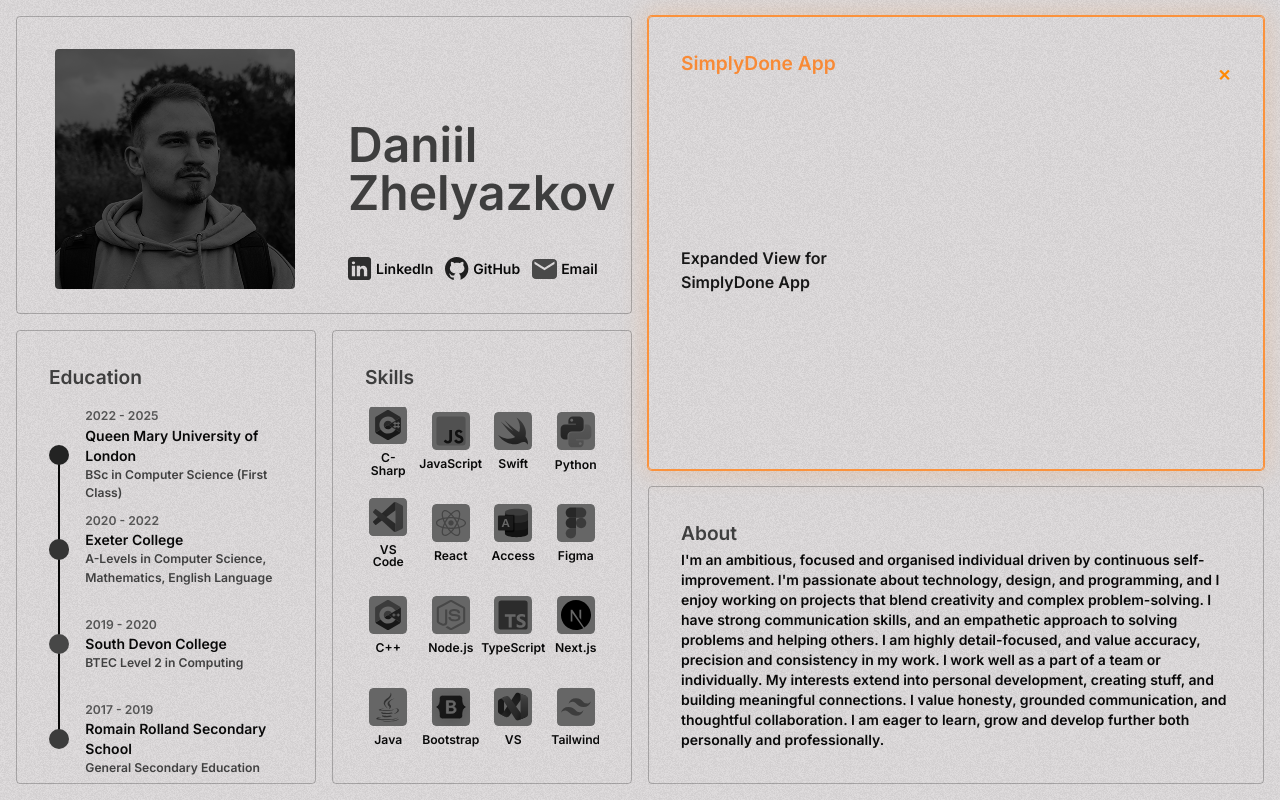
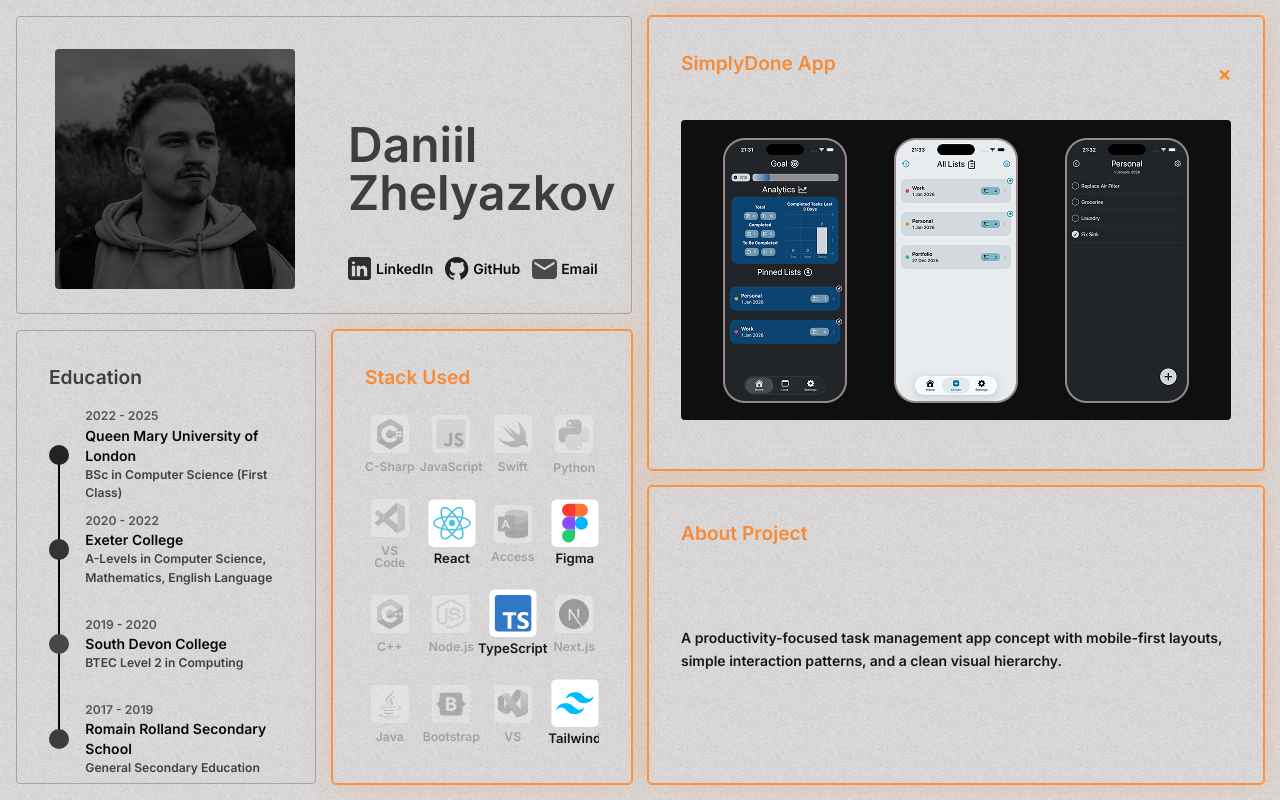
Before and after one commit to dannkis/daniil-portfolio-website, a Next.js app in the folder portfolio/: page / in a window 1280 px wide. Both pictures are taken after a click on the button "SimplyDone App". Built offline with nearby package versions, Linux system fonts and the light colour scheme.

Commit message:
Refine project and skills focus animations

```diff
--- a/portfolio/app/page.tsx
+++ b/portfolio/app/page.tsx
@@ -5,17 +5,40 @@ import ContactsSection from "@/components/sections/ContactsSection";
 import EducationSection from "@/components/sections/EducationSection";
 import ProjectsSection from "@/components/sections/ProjectsSection";
 import SkillsSection from "@/components/sections/SkillsSection";
-import { type FocusedWindow, getFocusWindowProps } from "@/lib/focusWindow";
+import { projects } from "@/lib/content";
+import { type FocusedWindows, getFocusWindowProps } from "@/lib/focusWindow";
+
+type ProjectID = (typeof projects)[number]["id"];
 
 export default function Home() {
-  const [focusedWindow, setFocusedWindow] = useState<FocusedWindow | null>(
+  const [focusedWindows, setFocusedWindows] = useState<FocusedWindows | null>(
     null,
   );
+  const [selectedProjectID, setSelectedProjectID] = useState<ProjectID | null>(
+    null,
+  );
+  const selectedProject = projects.find(
+    (project) => project.id === selectedProjectID,
+  );
+
+  function focusProject(projectID: ProjectID) {
+    setSelectedProjectID(projectID);
+    setFocusedWindows(["projects", "skills", "about"]);
+  }
+
+  function clearProjectFocus() {
+    setSelectedProjectID(null);
+    setFocusedWindows(null);
+  }
+
+  function setSkillsFocus(focused: boolean) {
+    setFocusedWindows(focused ? ["skills"] : null);
+  }
 
   return (
     <main
       className={`h-screen min-h-200 p-4 transition-all duration-500 ${
-        focusedWindow ? "focus-window-open" : ""
+        focusedWindows ? "focus-window-open" : ""
       }`}
     >
       <div className="h-full grid-cols-4 grid-rows-5 gap-4 lg:grid">
@@ -23,7 +46,7 @@ export default function Home() {
           {...getFocusWindowProps(
             "col-span-2 row-span-2 grid grid-cols-2 gap-12",
             "contacts",
-            focusedWindow,
+            focusedWindows,
           )}
           id="contacts"
         >
@@ -34,21 +57,21 @@ export default function Home() {
           {...getFocusWindowProps(
             "col-span-2 row-span-3",
             "projects",
-            focusedWindow,
+            focusedWindows,
           )}
           id="projects"
         >
           <div className="box-subcontainer flex flex-col">
             <ProjectsSection
-              onFocusChange={(focused) =>
-                setFocusedWindow(focused ? "projects" : null)
-              }
+              selectedProject={selectedProject}
+              onProjectSelect={focusProject}
+              onProjectClose={clearProjectFocus}
             />
           </div>
         </div>
 
         <div
-          {...getFocusWindowProps("row-span-3", "education", focusedWindow)}
+          {...getFocusWindowProps("row-span-3", "education", focusedWindows)}
           id="education"
         >
           <div className="box-subcontainer flex flex-col">
@@ -57,14 +80,13 @@ export default function Home() {
         </div>
 
         <div
-          {...getFocusWindowProps("row-span-3", "skills", focusedWindow)}
+          {...getFocusWindowProps("row-span-3", "skills", focusedWindows)}
           id="skills"
         >
           <div className="box-subcontainer flex flex-col">
             <SkillsSection
-              onFocusChange={(focused) =>
-                setFocusedWindow(focused ? "skills" : null)
-              }
+              stackSkillIDs={selectedProject?.skills}
+              onFocusChange={setSkillsFocus}
             />
           </div>
         </div>
@@ -73,12 +95,12 @@ export default function Home() {
           {...getFocusWindowProps(
             "col-span-2 row-span-2",
             "about",
-            focusedWindow,
+            focusedWindows,
           )}
           id="about"
         >
           <div className="box-subcontainer flex flex-col">
-            <AboutSection />
+            <AboutSection project={selectedProject} />
           </div>
         </div>
       </div>
--- a/portfolio/components/sections/AboutSection.tsx
+++ b/portfolio/components/sections/AboutSection.tsx
@@ -1,10 +1,16 @@
-import { about } from "@/lib/content";
+import { about, type Project } from "@/lib/content";
 
-export default function AboutSection() {
+interface Props {
+  project?: Project;
+}
+
+export default function AboutSection({ project }: Props) {
   return (
     <>
-      <h1>About</h1>
-      <p className="flex h-full items-center text-sm">{about.text}</p>
+      <h1>{project ? "About Project" : "About"}</h1>
+      <p className="flex h-full items-center text-sm leading-relaxed">
+        {project ? project.description : about.text}
+      </p>
     </>
   );
 }
--- a/portfolio/components/sections/ProjectsSection.tsx
+++ b/portfolio/components/sections/ProjectsSection.tsx
@@ -1,30 +1,20 @@
 "use client";
-import { useState } from "react";
-import { motion, AnimatePresence } from "framer-motion";
-import { projects } from "@/lib/content";
+import { motion, AnimatePresence, LayoutGroup } from "framer-motion";
+import { projects, type Project } from "@/lib/content";
 
 type ProjectID = (typeof projects)[number]["id"];
 
 interface Props {
-  onFocusChange?: (focused: boolean) => void;
+  selectedProject?: Project;
+  onProjectSelect: (id: ProjectID) => void;
+  onProjectClose: () => void;
 }
 
-export default function ProjectsSection({ onFocusChange }: Props) {
-  const [expandedProjectID, setExpandedProjectID] = useState<ProjectID | null>(
-    null,
-  );
-  const expandedProject = projects.find((p) => p.id === expandedProjectID);
-
-  function expand(id: ProjectID) {
-    setExpandedProjectID(id);
-    onFocusChange?.(true);
-  }
-
-  function collapse() {
-    setExpandedProjectID(null);
-    onFocusChange?.(false);
-  }
-
+export default function ProjectsSection({
+  selectedProject,
+  onProjectSelect,
+  onProjectClose,
+}: Props) {
   return (
     <>
       <div className="flex justify-between">
@@ -33,14 +23,14 @@ export default function ProjectsSection({ onFocusChange }: Props) {
           layout
           transition={{ type: "spring", stiffness: 300, damping: 30 }}
         >
-          {expandedProject ? expandedProject.name : "Projects"}
+          {selectedProject ? selectedProject.name : "Projects"}
         </motion.h1>
         <AnimatePresence>
-          {expandedProject && (
+          {selectedProject && (
             <motion.button
               className="text-orange-400 hover:cursor-pointer"
               type="button"
-              onClick={collapse}
+              onClick={onProjectClose}
               initial={{ opacity: 0, scale: 0.8 }}
               animate={{ opacity: 1, scale: 1 }}
               exit={{ opacity: 0, scale: 0.8 }}
@@ -52,26 +42,19 @@ export default function ProjectsSection({ onFocusChange }: Props) {
         </AnimatePresence>
       </div>
 
-      <div className="grid h-full grid-cols-3 items-center gap-x-6 gap-y-10 overflow-auto">
-        <AnimatePresence mode="wait">
-          {expandedProject ? (
-            <motion.div
-              key="expanded"
-              initial={{ opacity: 0, y: 16 }}
-              animate={{ opacity: 1, y: 0 }}
-              exit={{ opacity: 0, y: 16 }}
-              transition={{ type: "spring", stiffness: 260, damping: 24 }}
+      <LayoutGroup id="projects-section">
+        <div className="relative h-full overflow-hidden">
+          <div
+            className={`grid h-full grid-cols-3 items-center gap-x-6 gap-y-10 transition-opacity duration-150 ${
+              selectedProject ? "pointer-events-none opacity-0" : "opacity-100"
+            }`}
           >
-              Expanded View for {expandedProject.name}
-            </motion.div>
-          ) : (
-            <>
             {projects.map((project, i) => (
               <motion.button
                 key={project.id}
                 type="button"
                 className="flex flex-col items-center hover:cursor-pointer"
-                  onClick={() => expand(project.id)}
+                onClick={() => onProjectSelect(project.id)}
                 initial={{ opacity: 0, y: 12 }}
                 animate={{ opacity: 1, y: 0 }}
                 exit={{ opacity: 0, y: 12 }}
@@ -83,7 +66,24 @@ export default function ProjectsSection({ onFocusChange }: Props) {
                 }}
                 whileTap={{ scale: 0.97 }}
               >
-                  <div className="overflow-hidden rounded-md">
+                {selectedProject?.id === project.id ? (
+                  <div className="overflow-hidden rounded-md opacity-0">
+                    <img
+                      src={project.image.src}
+                      alt={project.image.alt}
+                      draggable={false}
+                    />
+                  </div>
+                ) : (
+                  <motion.div
+                    className="overflow-hidden rounded-md"
+                    layoutId={`project-frame-${project.id}`}
+                    transition={{
+                      type: "spring",
+                      stiffness: 260,
+                      damping: 26,
+                    }}
+                  >
                     <motion.img
                       src={project.image.src}
                       alt={project.image.alt}
@@ -95,14 +95,36 @@ export default function ProjectsSection({ onFocusChange }: Props) {
                         damping: 24,
                       }}
                     />
-                  </div>
+                  </motion.div>
+                )}
                 <p className="subheading">{project.name}</p>
               </motion.button>
             ))}
-            </>
+          </div>
+
+          <AnimatePresence initial={false}>
+            {selectedProject && (
+              <motion.div
+                key={selectedProject.id}
+                className="absolute inset-0 flex items-center justify-center overflow-hidden rounded-md"
+                layoutId={`project-frame-${selectedProject.id}`}
+                initial={{ opacity: 0.96 }}
+                animate={{ opacity: 1 }}
+                exit={{ opacity: 0.96 }}
+                transition={{ type: "spring", stiffness: 260, damping: 26 }}
+              >
+                <motion.img
+                  className="max-h-full w-full object-contain"
+                  src={selectedProject.image.src}
+                  alt={selectedProject.image.alt}
+                  draggable={false}
+                  transition={{ type: "spring", stiffness: 260, damping: 26 }}
+                />
+              </motion.div>
             )}
           </AnimatePresence>
         </div>
+      </LayoutGroup>
     </>
   );
 }
--- a/portfolio/components/sections/SkillsSection.tsx
+++ b/portfolio/components/sections/SkillsSection.tsx
@@ -6,21 +6,29 @@ import { skills } from "@/lib/content";
 type SkillID = (typeof skills)[number]["id"];
 
 interface Props {
+  stackSkillIDs?: readonly string[];
   onFocusChange?: (focused: boolean) => void;
 }
 
-export default function SkillsSection({ onFocusChange }: Props) {
+export default function SkillsSection({ stackSkillIDs, onFocusChange }: Props) {
   const [expandedSkillID, setExpandedSkillID] = useState<SkillID | null>(null);
   const expandedSkill = skills.find((skill) => skill.id === expandedSkillID);
+  const stackSkillIDSet = new Set(stackSkillIDs);
+  const isStackMode = stackSkillIDs !== undefined;
+  const activeExpandedSkill = expandedSkill;
 
   function expand(id: SkillID) {
     setExpandedSkillID(id);
+    if (!isStackMode) {
       onFocusChange?.(true);
+    }
   }
 
   function collapse() {
     setExpandedSkillID(null);
+    if (!isStackMode) {
       onFocusChange?.(false);
+    }
   }
 
   return (
@@ -31,10 +39,14 @@ export default function SkillsSection({ onFocusChange }: Props) {
           layout
           transition={{ type: "spring", stiffness: 300, damping: 30 }}
         >
-          {expandedSkill ? expandedSkill.name : "Skills"}
+          {activeExpandedSkill
+            ? activeExpandedSkill.name
+            : isStackMode
+              ? "Stack Used"
+              : "Skills"}
         </motion.h1>
         <AnimatePresence>
-          {expandedSkill && (
+          {activeExpandedSkill && (
             <motion.button
               className="text-orange-400 hover:cursor-pointer"
               type="button"
@@ -50,9 +62,9 @@ export default function SkillsSection({ onFocusChange }: Props) {
         </AnimatePresence>
       </div>
 
-      <div className="grid h-full grid-cols-4 grid-rows-4 items-center gap-x-4 gap-y-6 overflow-auto">
+      <div className="grid h-full grid-cols-4 grid-rows-4 items-center gap-x-3 gap-y-4 overflow-hidden">
         <AnimatePresence mode="wait">
-          {expandedSkill ? (
+          {activeExpandedSkill ? (
             <motion.div
               key="expanded"
               className="col-span-4 row-span-4 flex h-full flex-col items-center justify-center gap-4 text-center"
@@ -63,22 +75,22 @@ export default function SkillsSection({ onFocusChange }: Props) {
             >
               <motion.img
                 className="w-[clamp(3rem,7vw,5rem)] object-contain"
-                src={expandedSkill.image.src}
-                alt={expandedSkill.image.alt}
+                src={activeExpandedSkill.image.src}
+                alt={activeExpandedSkill.image.alt}
                 draggable={false}
                 initial={{ opacity: 0, scale: 0.92 }}
                 animate={{ opacity: 1, scale: 1 }}
                 transition={{ type: "spring", stiffness: 300, damping: 24 }}
               />
               <p className="text-sm leading-relaxed">
-                {expandedSkill.description ??
+                {activeExpandedSkill.description ??
                   "Add a description for this skill in content/skills.json."}
               </p>
-              {expandedSkill.certificateImage ? (
+              {activeExpandedSkill.certificateImage ? (
                 <motion.img
                   className="max-h-40 w-full object-contain"
-                  src={expandedSkill.certificateImage.src}
-                  alt={expandedSkill.certificateImage.alt}
+                  src={activeExpandedSkill.certificateImage.src}
+                  alt={activeExpandedSkill.certificateImage.alt}
                   draggable={false}
                   initial={{ opacity: 0, y: 12 }}
                   animate={{ opacity: 1, y: 0 }}
@@ -92,29 +104,21 @@ export default function SkillsSection({ onFocusChange }: Props) {
             </motion.div>
           ) : (
             <>
-              {skills.map((skill, i) => (
-                <motion.button
-                  key={skill.id}
-                  type="button"
-                  className="flex flex-col items-center justify-center gap-2 hover:cursor-pointer"
-                  onClick={() => expand(skill.id)}
-                  initial={{ opacity: 0, y: 12 }}
-                  animate={{ opacity: 1, y: 0 }}
-                  exit={{ opacity: 0, y: 12 }}
-                  transition={{
-                    delay: i * 0.05,
-                    type: "spring",
-                    stiffness: 260,
-                    damping: 24,
-                  }}
-                  whileTap={{ scale: 0.97 }}
-                >
+              {skills.map((skill, i) => {
+                const isHighlighted =
+                  !isStackMode || stackSkillIDSet.has(skill.id);
+                const isClickable = !isStackMode || isHighlighted;
+                const skillContent = (
+                  <>
                     <motion.img
                       className="w-[clamp(1.5rem,3vw,3rem)] object-contain"
                       src={skill.image.src}
                       alt={skill.image.alt}
                       draggable={false}
-                    whileHover={{ scale: 1.04 }}
+                      animate={{
+                        scale: isStackMode && isHighlighted ? 1.16 : 1,
+                      }}
+                      whileHover={isStackMode ? undefined : { scale: 1.04 }}
                       transition={{
                         type: "spring",
                         stiffness: 300,
@@ -124,8 +128,46 @@ export default function SkillsSection({ onFocusChange }: Props) {
                     <p className="subheading text-center leading-none">
                       {skill.name}
                     </p>
+                  </>
+                );
+
+                const itemClassName = `flex min-w-0 flex-col items-center justify-center gap-2 rounded-md text-center transition-[filter,color] ${
+                  isHighlighted ? "" : "grayscale"
+                }`;
+
+                const motionProps = {
+                  initial: { opacity: 0, y: 12 },
+                  animate: {
+                    opacity: isHighlighted ? 1 : 0.28,
+                    y: 0,
+                    scale: isStackMode && isHighlighted ? 1.08 : 1,
+                  },
+                  exit: { opacity: 0, y: 12 },
+                  transition: {
+                    delay: i * 0.035,
+                    type: "spring" as const,
+                    stiffness: 260,
+                    damping: 24,
+                  },
+                };
+
+                return (
+                  <motion.button
+                    key={skill.id}
+                    type="button"
+                    className={`${itemClassName} ${
+                      isClickable ? "hover:cursor-pointer" : ""
+                    }`}
+                    disabled={!isClickable}
+                    aria-disabled={!isClickable}
+                    onClick={isClickable ? () => expand(skill.id) : undefined}
+                    whileTap={isClickable ? { scale: 0.97 } : undefined}
+                    {...motionProps}
+                  >
+                    {skillContent}
                   </motion.button>
-              ))}
+                );
+              })}
             </>
           )}
         </AnimatePresence>
--- a/portfolio/content/projects.json
+++ b/portfolio/content/projects.json
@@ -2,11 +2,12 @@
   {
     "id": "simplydone",
     "name": "SimplyDone App",
-    "description": "description",
+    "description": "A productivity-focused task management app concept with mobile-first layouts, simple interaction patterns, and a clean visual hierarchy.",
     "image": {
       "src": "/images/projects/simplydone.png",
       "alt": "An image showing three different = mobile views of the SimplyDone application."
     },
+    "skills": ["react", "typescript", "figma", "tailwind"],
     "links": {
       "website": "",
       "repository": "",
@@ -16,11 +17,12 @@
   {
     "id": "skillfindr",
     "name": "IBM SkillFindr",
-    "description": "description",
+    "description": "A skill discovery and matching concept built around making technical strengths easier to search, compare, and present.",
     "image": {
       "src": "/images/projects/skillfindr.png",
       "alt": ""
     },
+    "skills": ["next", "react", "typescript", "node", "figma"],
     "links": {
       "website": "",
       "repository": "",
@@ -30,11 +32,12 @@
   {
     "id": "rotamaker",
     "name": "RotaMaker 4",
-    "description": "description",
+    "description": "A rota planning tool focused on clearer scheduling flows, structured data handling, and practical automation for recurring staff planning tasks.",
     "image": {
       "src": "/images/projects/rotamaker.png",
       "alt": ""
     },
+    "skills": ["c-sharp", "access", "visual-studio", "bootstrap"],
     "links": {
       "website": "",
       "repository": "",
--- a/portfolio/lib/content/index.ts
+++ b/portfolio/lib/content/index.ts
@@ -2,13 +2,16 @@ import aboutContent from "@/content/about.json";
 import projectsContent from "@/content/projects.json";
 import skillsContent from "@/content/skills.json";
 import {
+  assertProjectSkillReferences,
   defineAboutContent,
   defineProjectsContent,
   defineSkillsContent,
 } from "@/lib/content/schema";
 
 export const about = defineAboutContent(aboutContent);
+export const skills = defineSkillsContent(skillsContent);
 export const projects = defineProjectsContent(projectsContent);
-export const skills = defineSkillsContent(skillsContent);
+
+assertProjectSkillReferences(projects, skills);
 
 export type { AboutContent, ImageRef, Project, Skill } from "@/types/content";
--- a/portfolio/lib/content/schema.ts
+++ b/portfolio/lib/content/schema.ts
@@ -23,6 +23,18 @@ function assertOptionalString(
 ): asserts value is string | undefined {
   if (value !== undefined && typeof value !== "string") {
     throw new Error(`Invalid ${kind} content: ${field} must be a string.`);
+  }
+}
+
+function assertStringArray(
+  value: unknown,
+  field: string,
+  kind: ContentKind,
+): asserts value is string[] {
+  if (!Array.isArray(value) || value.some((item) => typeof item !== "string")) {
+    throw new Error(
+      `Invalid ${kind} content: ${field} must be a string array.`,
+    );
   }
 }
 
@@ -60,6 +72,7 @@ function assertProject(value: unknown): asserts value is Project {
   assertString(value.name, "name", "projects");
   assertString(value.description, "description", "projects");
   assertImageRef(value.image, "image", "projects");
+  assertStringArray(value.skills, "skills", "projects");
 
   if (value.links !== undefined) {
     if (!isRecord(value.links)) {
@@ -114,6 +127,23 @@ export function defineProjectsContent(value: unknown): readonly Project[] {
   return value as Project[];
 }
 
+export function assertProjectSkillReferences(
+  projects: readonly Project[],
+  skills: readonly Skill[],
+) {
+  const skillIDs = new Set(skills.map((skill) => skill.id));
+
+  for (const project of projects) {
+    for (const skillID of project.skills) {
+      if (!skillIDs.has(skillID)) {
+        throw new Error(
+          `Invalid projects content: project "${project.id}" references unknown skill "${skillID}".`,
+        );
+      }
+    }
+  }
+}
+
 export function defineSkillsContent(value: unknown): readonly Skill[] {
   if (!Array.isArray(value)) {
     throw new Error("Invalid skills content: content must be an array.");
--- a/portfolio/types/content.ts
+++ b/portfolio/types/content.ts
@@ -21,6 +21,7 @@ export type ProjectLinks = {
 export type Project = ContentItem & {
   description: string;
   image: ImageRef;
+  skills: string[];
   links?: ProjectLinks;
 };
 
```
Also changed, not shown: portfolio/lib/focusWindow.ts (+7 -6 lines), portfolio/content/README.md. Lines whose indentation alone changed are shown as unchanged.
